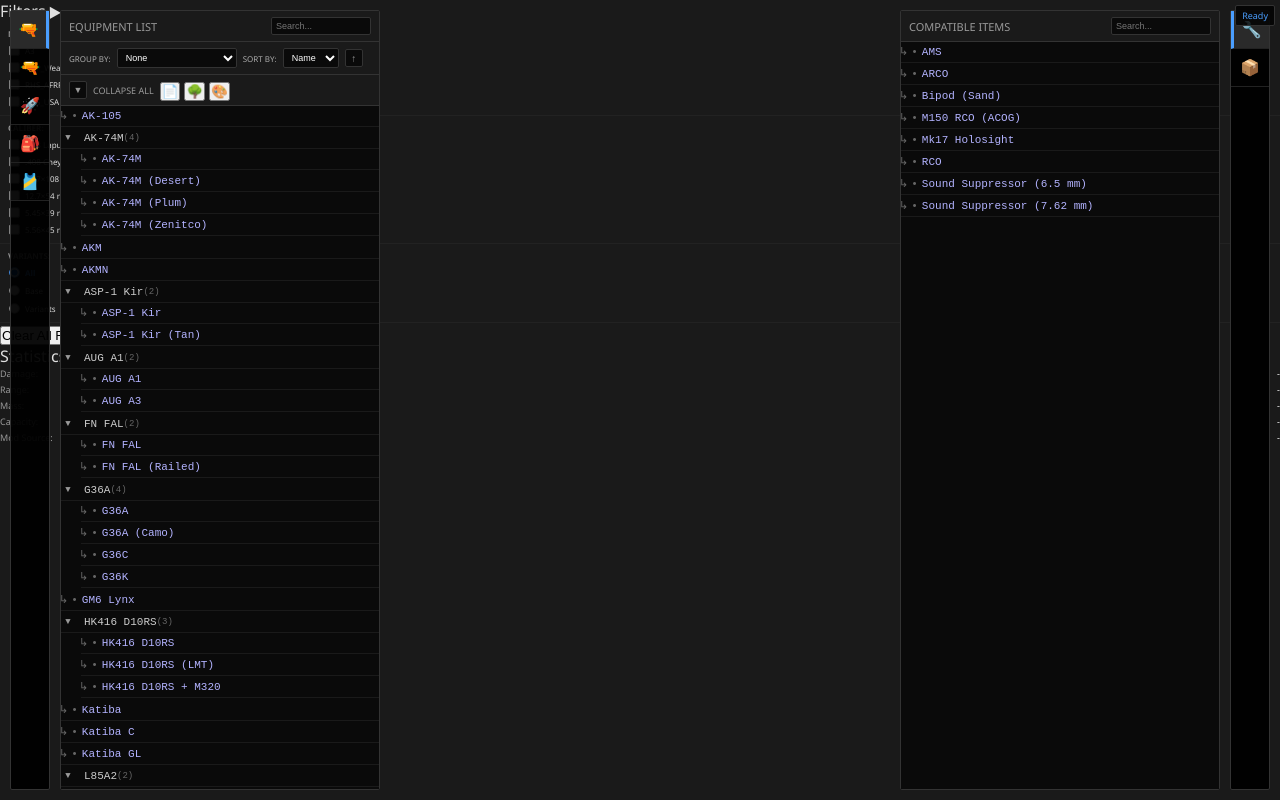
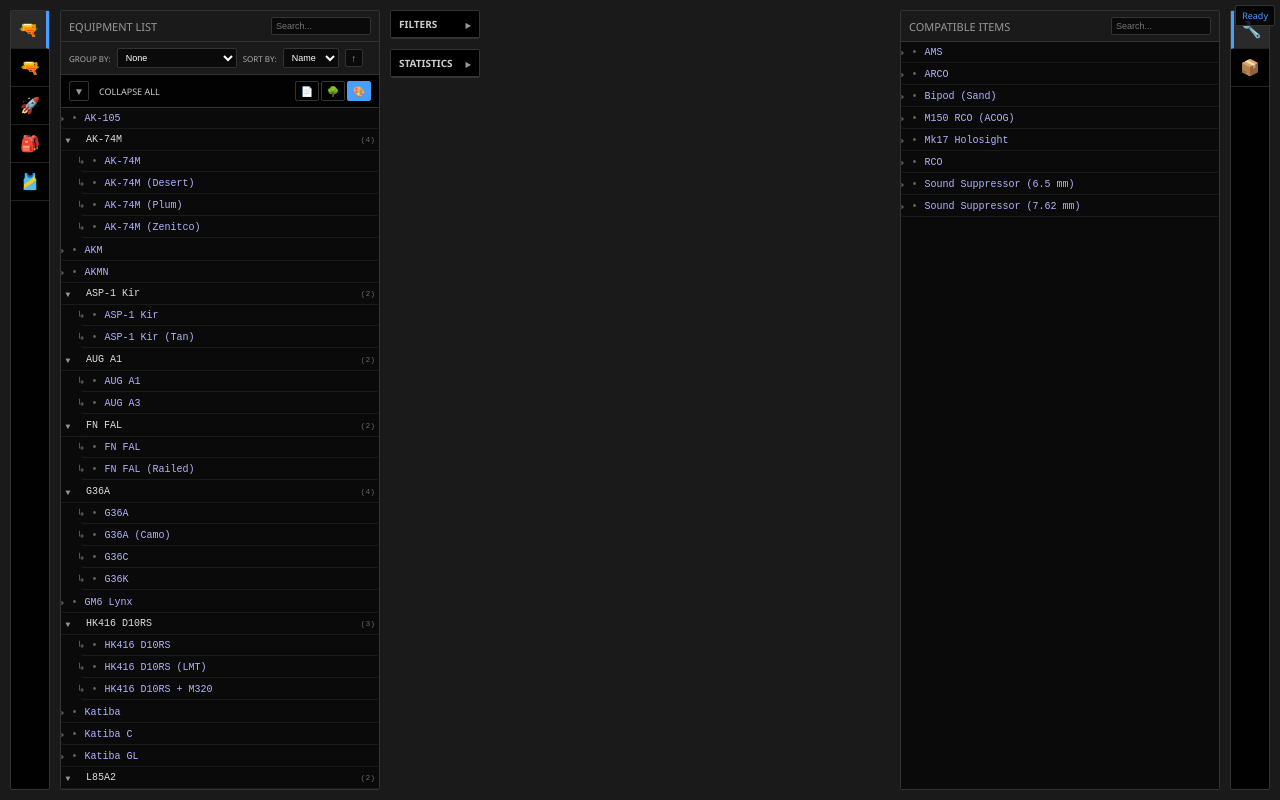
Before and after one commit to tyen-customs-a3/ace_arsenal_designer, a plain HTML site: page index.html in a window 1280 px wide. Drawn offline with Linux system fonts and the light colour scheme.

Commit message:
Add CSS for compact filter and stats panels with tree styling
- Add tree controls external styling for view options and collapse controls
- Implement side-panels-container with flexbox vertical layout
- Style compact filter and stats panels with consistent toggle headers
- Add tree view styling with proper hover, selection, and group styles
- Configure panel width transitions (90px collapsed, 220px expanded)
- Add proper spacing, scrollbars, and visual feedback for all panels
- Ensure panels auto-stack vertically without manual positioning

```diff
--- a/styles.css
+++ b/styles.css
@@ -802,20 +802,20 @@
     margin-bottom: 8px;
 }
 
-.filter-section .clear-filters-btn {
-    margin: 8px;
-    padding: 4px 8px;
+.clear-filters-btn {
+    margin: 4px 6px;
+    padding: 3px 6px;
     background: #d32f2f;
     border: 1px solid #b71c1c;
     color: #fff;
     cursor: pointer;
-    font-size: 9px;
+    font-size: 8px;
     border-radius: 2px;
     transition: all 0.2s;
-    width: calc(100% - 16px);
+    width: calc(100% - 12px);
 }
 
-.filter-section .clear-filters-btn:hover {
+.clear-filters-btn:hover {
     background: #b71c1c;
     border-color: #8a0000;
 }
@@ -835,11 +835,11 @@
 
 
 .compact-filter-group {
-    padding: 6px 8px;
+    padding: 4px 6px;
     border-bottom: 1px solid #222;
     display: flex;
     flex-direction: column;
-    gap: 4px;
+    gap: 2px;
 }
 
 .compact-filter-label {
@@ -852,8 +852,8 @@
 .compact-filter-checkboxes {
     display: flex;
     flex-direction: column;
-    gap: 2px;
-    max-height: 100px;
+    gap: 1px;
+    max-height: 80px;
     overflow-y: auto;
 }
 
@@ -922,3 +922,277 @@
     color: #4a9eff;
     font-weight: bold;
 }
+
+/* Tree Controls External */
+.tree-controls-external {
+    display: flex;
+    align-items: center;
+    gap: 10px;
+    padding: 6px 8px;
+    background: rgba(0, 0, 0, 0.3);
+    border-bottom: 1px solid #333;
+    font-size: 9px;
+}
+
+.tree-toggle-btn {
+    background: transparent;
+    border: 1px solid #333;
+    color: #999;
+    width: 20px;
+    height: 20px;
+    border-radius: 2px;
+    cursor: pointer;
+    display: flex;
+    align-items: center;
+    justify-content: center;
+    font-size: 10px;
+    transition: all 0.2s;
+}
+
+.tree-toggle-btn:hover {
+    background: rgba(255, 255, 255, 0.1);
+    border-color: #555;
+    color: #fff;
+}
+
+.tree-toggle-text {
+    color: #ccc;
+    font-size: 9px;
+    cursor: pointer;
+    user-select: none;
+}
+
+/* View Options Inline */
+.view-options-inline {
+    display: flex;
+    align-items: center;
+    gap: 6px;
+    margin-left: auto;
+}
+
+
+.view-mode-toggles {
+    display: flex;
+    gap: 2px;
+}
+
+.view-mode-toggle {
+    background: rgba(0, 0, 0, 0.4);
+    border: 1px solid #333;
+    color: #999;
+    width: 24px;
+    height: 20px;
+    border-radius: 2px;
+    cursor: pointer;
+    display: flex;
+    align-items: center;
+    justify-content: center;
+    font-size: 10px;
+    transition: all 0.2s;
+}
+
+.view-mode-toggle:hover {
+    background: rgba(255, 255, 255, 0.1);
+    border-color: #555;
+    color: #fff;
+}
+
+.view-mode-toggle.active {
+    background: #4a9eff;
+    border-color: #4a9eff;
+    color: #fff;
+}
+
+.view-mode-toggle.active:hover {
+    background: #3d8ce6;
+    border-color: #3d8ce6;
+}
+
+/* Side Panels Container */
+.side-panels-container {
+    position: absolute;
+    left: 390px;
+    top: 10px;
+    display: flex;
+    flex-direction: column;
+    gap: 10px;
+    z-index: 100;
+}
+
+/* Compact Filter Panel */
+.compact-filter-panel {
+    width: 90px;
+    background: rgba(0, 0, 0, 0.95);
+    border: 1px solid #333;
+    border-radius: 2px;
+    transition: width 0.3s ease;
+}
+
+.compact-filter-panel.expanded {
+    width: 220px;
+}
+
+/* Compact Stats Panel */
+.compact-stats-panel {
+    width: 90px;
+    background: rgba(0, 0, 0, 0.95);
+    border: 1px solid #333;
+    border-radius: 2px;
+    transition: width 0.3s ease;
+}
+
+.compact-stats-panel.expanded {
+    width: 220px;
+}
+
+.filter-toggle-header {
+    display: flex;
+    align-items: center;
+    justify-content: space-between;
+    padding: 6px 8px;
+    background: rgba(0, 0, 0, 0.8);
+    border-bottom: 1px solid #333;
+    cursor: pointer;
+    transition: all 0.2s;
+}
+
+.filter-toggle-header:hover {
+    background: rgba(255, 255, 255, 0.1);
+}
+
+.filter-toggle-text {
+    font-size: 10px;
+    color: #ccc;
+    font-weight: bold;
+    text-transform: uppercase;
+}
+
+.filter-toggle-arrow {
+    font-size: 8px;
+    color: #999;
+    transition: transform 0.2s;
+}
+
+.filter-content {
+    display: none;
+    max-height: 400px;
+    overflow-y: auto;
+}
+
+.filter-content::-webkit-scrollbar {
+    width: 3px;
+}
+
+.filter-content::-webkit-scrollbar-track {
+    background: #0a0a0a;
+}
+
+.filter-content::-webkit-scrollbar-thumb {
+    background: #333;
+    border-radius: 1px;
+}
+
+.stat-item {
+    display: flex;
+    justify-content: space-between;
+    align-items: center;
+    padding: 2px 6px;
+    border-bottom: 1px solid #222;
+    font-size: 8px;
+}
+
+.stat-item:last-child {
+    border-bottom: none;
+}
+
+.stat-label {
+    color: #999;
+    font-weight: bold;
+    text-transform: uppercase;
+}
+
+.stat-value {
+    color: #4a9eff;
+    font-weight: normal;
+}
+
+/* Tree View Styling */
+.tree-group-header {
+    font-weight: bold !important;
+    color: #ff9500 !important; /* Orange color for group headers */
+    background-color: rgba(255, 149, 0, 0.15) !important; /* Orange background */
+    border-radius: 3px;
+    margin: 1px 0;
+    padding: 3px 6px !important;
+}
+
+.tree-group-header .item-count-inline {
+    font-weight: normal;
+    color: #999 !important;
+    font-size: 9px !important;
+}
+
+.tree-item {
+    padding: 2px 4px;
+    cursor: pointer;
+    border-radius: 2px;
+    transition: background-color 0.2s;
+    font-size: 10px;
+    color: #ddd;
+    display: flex;
+    align-items: center;
+    width: 100%;
+    min-height: 20px;
+}
+
+.tree-indent {
+    display: inline-block;
+    flex-shrink: 0;
+}
+
+.tree-item:hover {
+    background-color: rgba(255, 255, 255, 0.1);
+}
+
+.tree-item.selected {
+    background-color: rgba(74, 158, 255, 0.3);
+    color: #fff;
+}
+
+
+.tree-toggle {
+    cursor: pointer;
+    margin-right: 4px;
+    color: #999;
+    font-size: 8px;
+    user-select: none;
+    flex-shrink: 0;
+    width: 12px;
+    text-align: center;
+}
+
+.tree-toggle:hover {
+    color: #fff;
+}
+
+.tree-bullet {
+    color: #666;
+    margin-right: 4px;
+    flex-shrink: 0;
+    width: 12px;
+    text-align: center;
+}
+
+.group-name {
+    flex: 1;
+    text-align: left;
+    margin-left: 4px;
+}
+
+.item-count-inline {
+    color: #666;
+    font-size: 8px;
+    font-weight: normal;
+    flex-shrink: 0;
+    margin-left: auto;
+}
```
